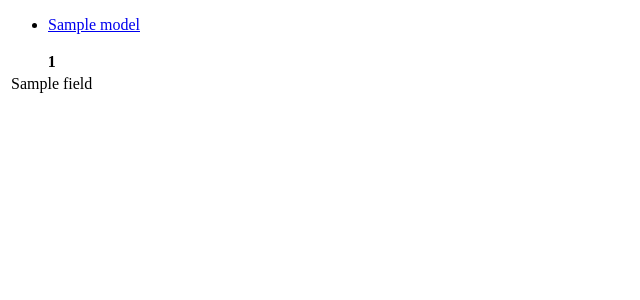
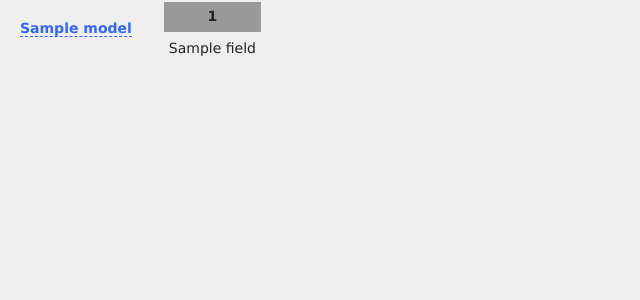
Before and after one commit to thegovyadina/smyt_exam, a Django app: template templates/index.html in a window 1280 px wide. Shown: the top 300 px of the page, without its empty margins (0-640 px from the left). Run offline with Django 3.2, Linux system fonts and the light colour scheme; the template is opened without the code that fills it: most values are stand-ins (such as "Sample title", 1, 10 or a date in 2020); some libraries are stand-ins or nearby versions.

Commit message:
Added styles

```diff
--- /dev/null
+++ b/static/css/main.css
@@ -0,0 +1,96 @@
+html,
+button,
+input,
+select,
+textarea {
+    color: #222;
+}
+
+body {
+    font-size: 14px;
+    line-height: 1.4;
+    font-family: Verdana, Tahoma, Arial, sans-serif;
+    margin: 0;
+    padding: 0;
+    background: #efefef;
+    height:100%;
+    width:100%;
+    overflow: hidden;
+}
+
+::-moz-selection {
+    background: #b3d4fc;
+    text-shadow: none;
+}
+
+::selection {
+    background: #b3d4fc;
+    text-shadow: none;
+}
+
+img {
+    vertical-align: middle;
+}
+
+textarea {
+    resize: vertical;
+}
+
+.chromeframe {
+    margin: 0.2em 0;
+    background: #ccc;
+    color: #000;
+    padding: 0.2em 0;
+}
+
+a {
+    text-decoration: none;
+    border-bottom: 1px solid #3366ff;
+    color: #3366ff;
+}
+
+a.local{
+    border-bottom: 1px dashed #3366ff;
+}
+
+a:active {
+    color: #F26521;
+    border-color: #F26521;
+}
+
+td, th {
+    padding: 5px;
+}
+
+th {
+    background-color: #999;
+}
+
+tbody tr:nth-child(odd) {
+    background-color: #eee;
+}
+
+tbody tr:nth-child(even) {
+    background-color: #e5e5e5;
+}
+
+.left_column {
+    float: left;
+    padding: 20px;
+}
+
+.left_column ul {
+    list-style: none;
+    margin: 0;
+    padding: 0;
+}
+
+.left_column ul li {
+    margin-right: 10px;
+    height: 30px;
+    line-height: normal;
+}
+
+.left_column ul li.selected {
+    font-weight: bold;
+}
--- a/templates/head.html
+++ b/templates/head.html
@@ -3,6 +3,7 @@
     <meta charset="utf-8">
     <meta http-equiv="X-UA-Compatible" content="IE=edge,chrome=1">
     <title>Демонстрация приложения с динамическими моделями</title>
+    <link href="{% static "css/main.css" %}" rel="stylesheet" />
     <script src="//ajax.googleapis.com/ajax/libs/jquery/2.1.1/jquery.min.js"></script>
     <script>window.jQuery || document.write('<script src="{% static "js/vendor/jquery-2.1.1.min.js" %}"></'+'script>');</script>
 </head>
--- a/templates/index.html
+++ b/templates/index.html
@@ -5,24 +5,30 @@
     <div class="left_column">
         <ul class="models">
             {% for model in models %}
-                <li id="{{ model|first }}"><a href="#">{{ model|last }}</a></li>
+                <li id="{{ model|first }}" {% if forloop.first %}class="selected" {% endif %}><a href="#" class="local">{{ model|last }}</a></li>
             {% endfor %}
         </ul>
     </div>
     <div class="right_column">
         <table>
+            <thead>
                 <tr>
                     {% for field in first_model_fields %}
                         <th class="{{ field|last }}">{{ field|first }}</th>
                     {% endfor %}
                 </tr>
+            </thead>
+            <tbody>
                 {% for item in first_model %}
                     <tr>
                         {% for field in item %}
-                        <td>{{ field }}</td>
+                            <td>
+                                <span>{{ field }}</span>
+                            </td>
                         {% endfor %}
                     </tr>
                 {% endfor %}
+            </tbody>
         </table>
     </div>
 {% include "body_bottom.html" %}
```
Lines whose indentation alone changed are shown as unchanged.
